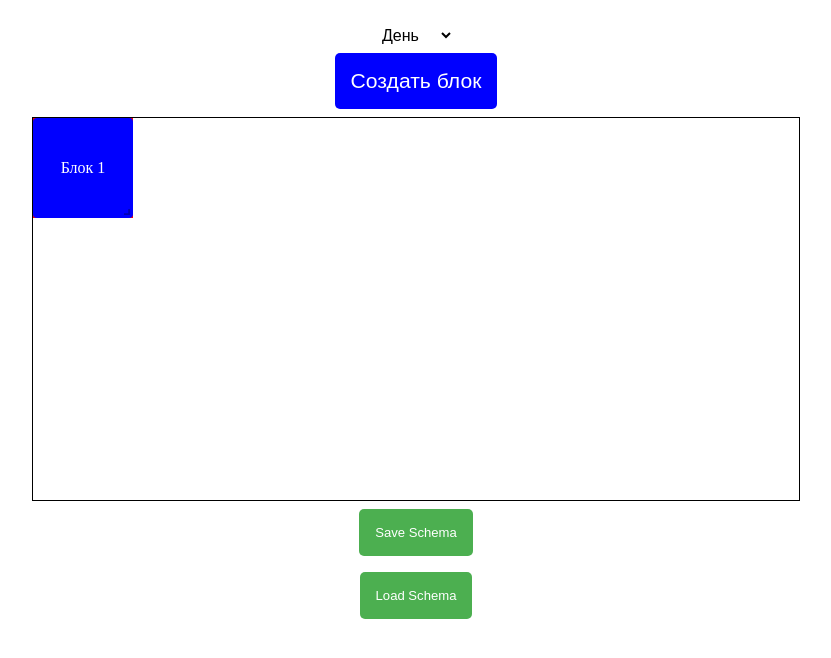
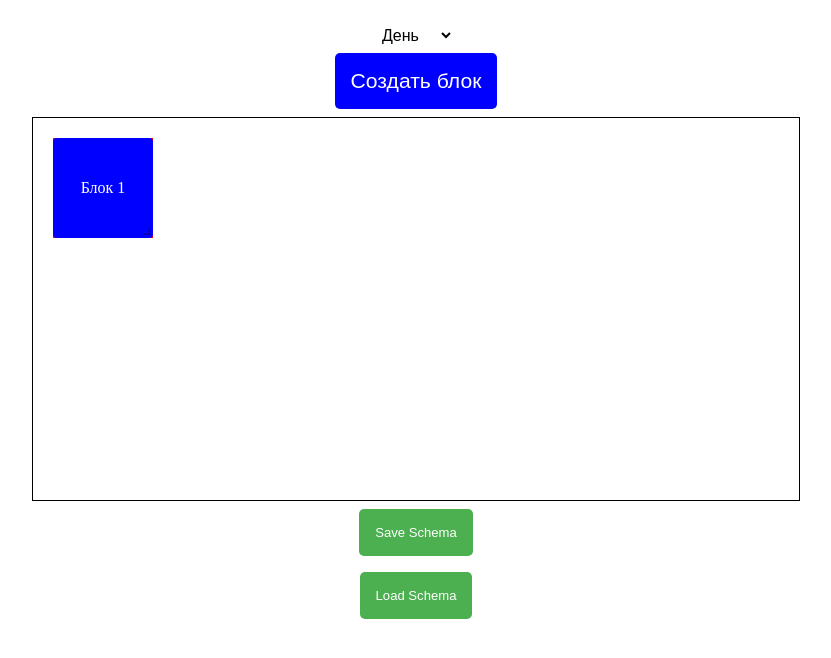
Before and after one commit to nikitakuvsh/task-schema, a React (Create React App) app: page /tasks-manager in a window 1280 px wide. Both pictures are taken after a click on the button "Создать блок". Shown: the top 658 px of the page, without its empty margins (224-1055 px from the left). Built offline with nearby package versions, Linux system fonts and the light colour scheme.

Commit message:
add arrow (они багнутые, потом разберусь)

```diff
--- a/src/components/TaskManager/TaskManager.jsx
+++ b/src/components/TaskManager/TaskManager.jsx
@@ -6,9 +6,42 @@ import './TaskManager.css';
 
 function TaskManager() {
     const [blocks, setBlocks] = useState([]);
+    const [connections, setConnections] = useState([]);
 
     const createBlock = () => {
-        setBlocks([...blocks, { id: blocks.length, width: 100, height: 100 }]);
+        const newBlock = { id: blocks.length, width: 100, height: 100, x: 20, y: 20 + blocks.length * 120 };
+        setBlocks([...blocks, newBlock]);
+    };
+
+    const handleBlockDragStop = (index, data) => {
+        setBlocks((prevBlocks) => {
+            const updatedBlocks = [...prevBlocks];
+            updatedBlocks[index] = {
+                ...updatedBlocks[index],
+                x: data.x,
+                y: data.y,
+            };
+            return updatedBlocks;
+        });
+    };
+
+    const handleResizeStop = (index, data) => {
+        setBlocks((prevBlocks) => {
+            const updatedBlocks = [...prevBlocks];
+            updatedBlocks[index] = {
+                ...updatedBlocks[index],
+                width: data.size.width,
+                height: data.size.height,
+            };
+            return updatedBlocks;
+        });
+    };
+
+    const connectBlocks = (fromIndex, toIndex) => {
+        const fromBlock = blocks[fromIndex];
+        const toBlock = blocks[toIndex];
+
+        setConnections([...connections, { from: fromBlock.id, to: toBlock.id }]);
     };
 
     return (
@@ -25,9 +58,49 @@ function TaskManager() {
             </button>
 
             <div className="palette" id="block-pallete"></div>
-            <div className="paper" id="paper">
+            <div className="paper" id="paper" style={{ position: 'relative' }}>
+                {/* Рисуем стрелки */}
+                <svg style={{ position: 'absolute', top: 0, left: 0, width: '100%', height: '100%' }}>
+                    {connections.map((conn, index) => {
+                        const fromBlock = blocks.find(block => block.id === conn.from);
+                        const toBlock = blocks.find(block => block.id === conn.to);
+
+                        if (!fromBlock || !toBlock) return null; // Проверка на существование блоков
+
+                        // Определяем координаты стрелки
+                        const fromX = fromBlock.x + fromBlock.width;
+                        const fromY = fromBlock.y + fromBlock.height; // Низ блока
+                        const toX = toBlock.x + toBlock.width / 2;
+                        const toY = toBlock.y; // Верх блока
+
+                        // Корректируем положение стрелки, чтобы она немного "заходила" на блоки
+                        const offset = 90; // Смещение для стрелок
+                        return (
+                            <path
+                                key={`connection-${index}`}
+                                d={`M ${fromX} ${fromY} C ${(fromX + toX) / 2} ${fromY + 50}, ${(fromX + toX) / 2} ${toY - 50}, ${toX} ${toY + offset}`}
+                                fill="transparent"
+                                stroke="black"
+                                strokeWidth="2"
+                                markerEnd="url(#arrowhead)"
+                            />
+                        );
+                    })}
+                    <defs>
+                        <marker id="arrowhead" markerWidth="10" markerHeight="7" refX="5" refY="3.5" orient="auto">
+                            <polygon points="0 0, 10 3.5, 0 7" fill="black" />
+                        </marker>
+                    </defs>
+                </svg>
+
+                {/* Блоки */}
                 {blocks.map((block, index) => (
-                    <Draggable key={block.id} bounds="#paper">
+                    <Draggable
+                        key={block.id}
+                        position={{ x: block.x, y: block.y }}
+                        bounds="#paper"
+                        onStop={(e, data) => handleBlockDragStop(index, data)}
+                    >
                         <ResizableBox
                             className="paper__block"
                             width={block.width}
@@ -38,20 +111,14 @@ function TaskManager() {
                             onResizeStart={(e) => {
                                 e.stopPropagation(); // Останавливаем событие, чтобы не перетаскивать блок
                             }}
-                            onResizeStop={(e, data) => {
-                                setBlocks((prevBlocks) => {
-                                    const updatedBlocks = [...prevBlocks];
-                                    updatedBlocks[index] = {
-                                        ...updatedBlocks[index],
-                                        width: data.size.width,
-                                        height: data.size.height,
-                                    };
-                                    return updatedBlocks;
-                                });
-                            }}
+                            onResizeStop={(e, data) => handleResizeStop(index, data)}
                         >
                             <div className="resizable-content">
                                 Блок {index + 1}
+                                {/* Добавьте кнопку или логику для соединения блоков */}
+                                {index > 0 && (
+                                    <button onClick={() => connectBlocks(index - 1, index)}>Соединить с предыдущим</button>
+                                )}
                             </div>
                         </ResizableBox>
                     </Draggable>
```
